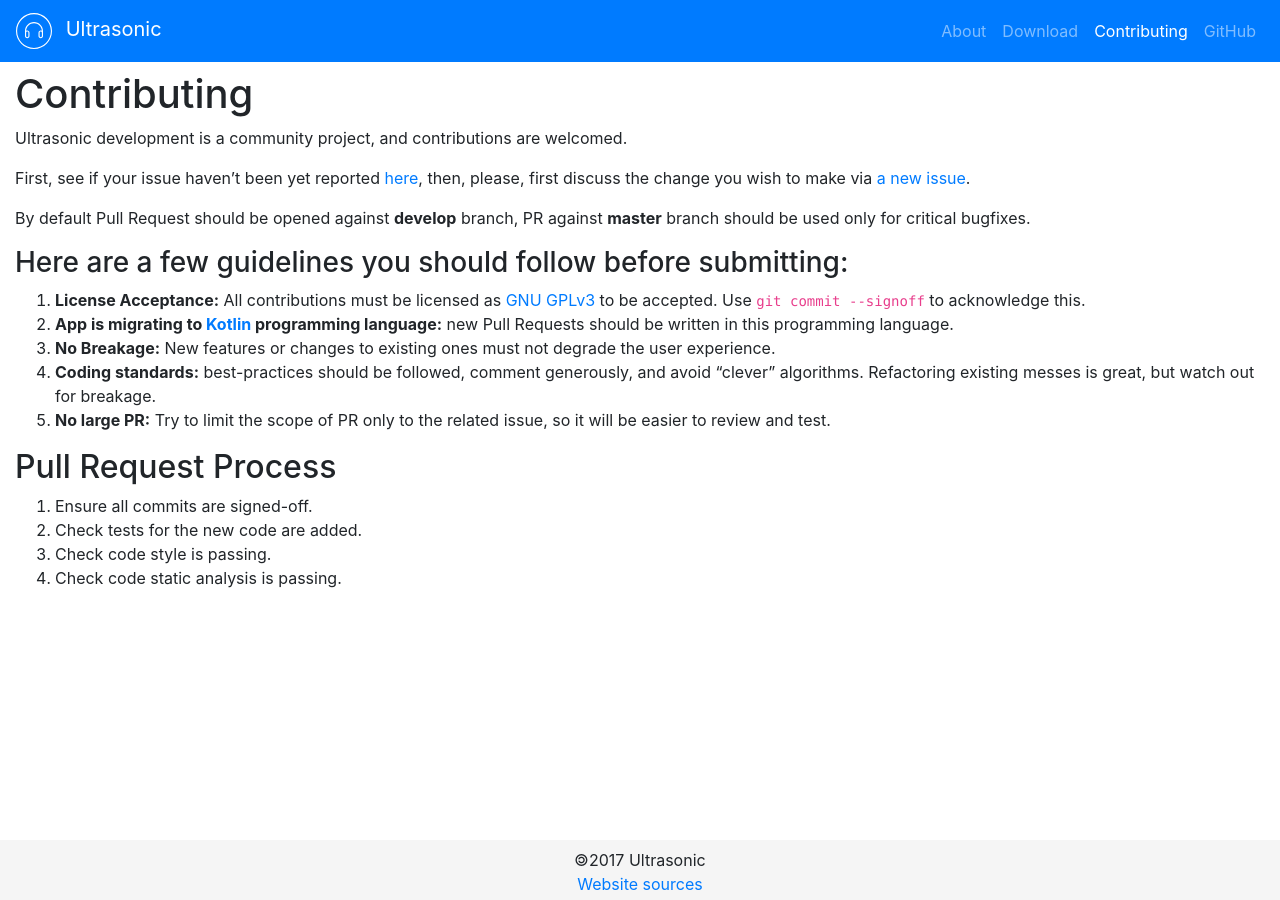
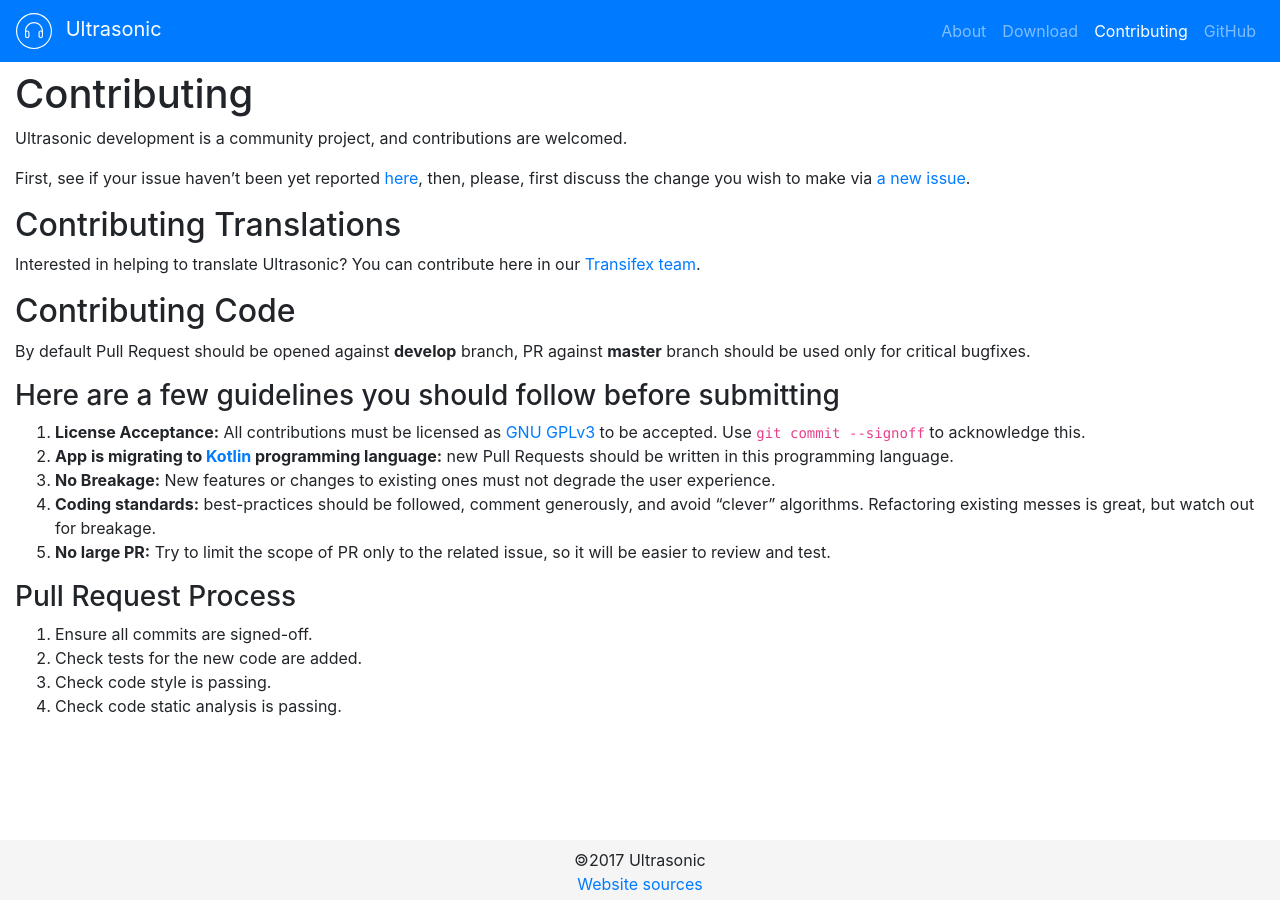
Before and after one commit to ultrasonic/ultrasonic.github.io, a Jekyll site: the page built from pages/contribute.md, in a window 1280 px wide. Built offline with Jekyll 4.4.1, drawn with Linux system fonts in a browser that asks for light colours; nearby versions of some CDN libraries.

Commit message:
Added translations section in contributing
Signed-off-by: Óscar García Amor <ogarcia@connectical.com>

```diff
--- a/pages/contribute.md
+++ b/pages/contribute.md
@@ -11,10 +11,18 @@ Ultrasonic development is a community project, and contributions are welcomed.
 First, see if your issue haven’t been yet reported [here](https://github.com/ultrasonic/ultrasonic/issues),
 then, please, first discuss the change you wish to make via [a new issue](https://github.com/ultrasonic/ultrasonic/issues/new).
 
+## Contributing Translations
+
+Interested in helping to translate Ultrasonic? You can contribute here in
+our [Transifex team](https://www.transifex.com/ultrasonic/ultrasonic/).
+
+## Contributing Code
+
 By default Pull Request should be opened against **develop** branch, PR against **master** branch should be used only
  for critical bugfixes.
 
-### Here are a few guidelines you should follow before submitting:
+### Here are a few guidelines you should follow before submitting
+
 1. **License Acceptance:** All contributions must be licensed as [GNU GPLv3](LICENSE) to be accepted.
 Use `git commit --signoff` to acknowledge this.
 2. **App is migrating to [Kotlin](https://kotlinlang.org/) programming language:** new Pull Requests
@@ -25,7 +33,7 @@ Refactoring existing messes is great, but watch out for breakage.
 5. **No large PR:** Try to limit the scope of PR only to the related issue, so it will be easier to review
 and test.
 
-## Pull Request Process
+### Pull Request Process
 
 1. Ensure all commits are signed-off.
 2. Check tests for the new code are added.
```
